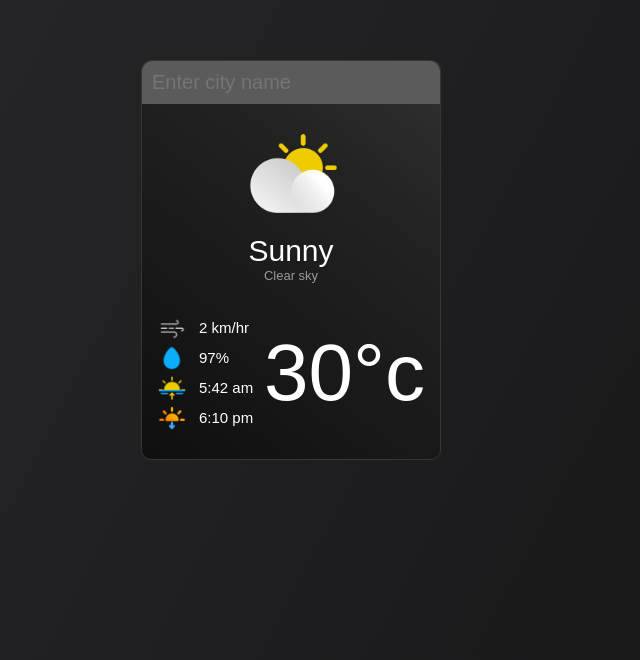
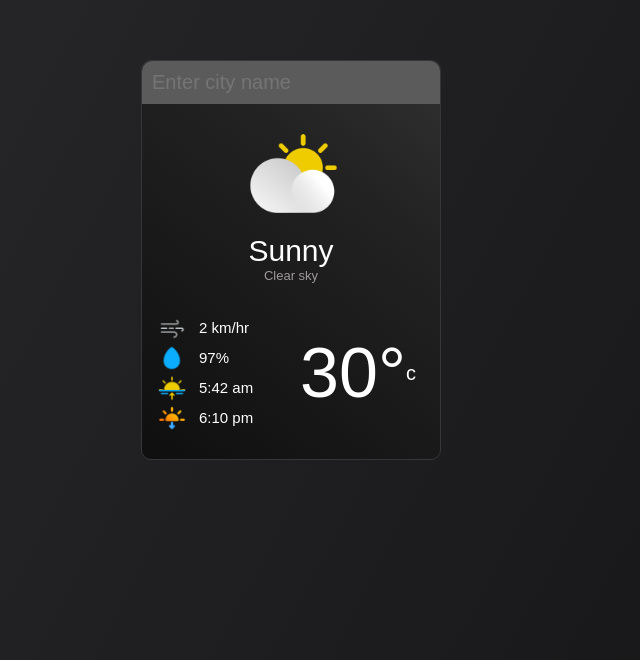
Before and after one commit to surya-situ/RealTime_weather-, a plain HTML site: page weather.html in a window 1280 px wide. Shown: the part 140-800 px from the top of the page, without its empty margins (349-989 px from the left). Drawn offline with Linux system fonts and the light colour scheme.

Commit message:
changing fonts

```diff
--- a/weather.css
+++ b/weather.css
@@ -92,7 +92,14 @@
     justify-content: center;
     color: rgb(255, 255, 255);
     font-family: inherit;
-    font-size: 80px;
+    /* font-size: 80px; */
+}
+
+.temp {
+    font-size: 70px;
+}
+.celsius {
+    font-size: 20px;
 }
 
 .wind {
```
